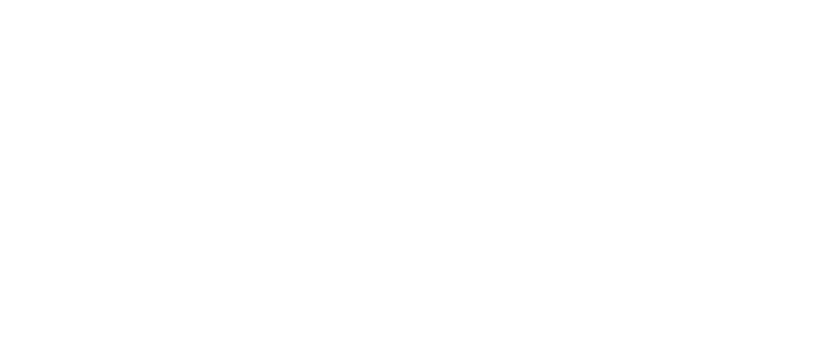
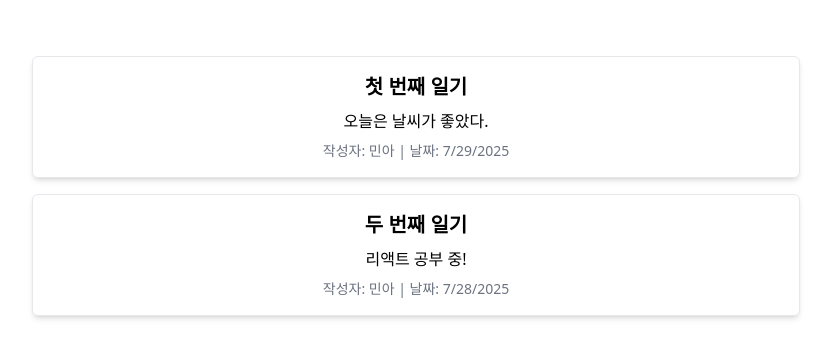
Before and after one commit to mina-dong/side-diary, a React (Vite) app in the folder frontend/: page /diaries in a window 1280 px wide. Before the commit this address had no page. Shown: the top 358 px of the page, without its empty margins (224-1055 px from the left). Built offline with nearby package versions, Linux system fonts and the light colour scheme.

Commit message:
feat: 다이어리 리스트 불러오기

```diff
--- a/frontend/src/App.jsx
+++ b/frontend/src/App.jsx
@@ -5,6 +5,7 @@
 
 import Login from './pages/Login';
 import Register from './pages/Resgister';
+import DiaryList from './pages/DiaryList';
 
 function App() {
   return (
@@ -12,6 +13,7 @@
       <Routes>
         <Route path="/login" element={<Login/>} />
         <Route path="/register" element={<Register/>} />
+        <Route path="/diaries" element={<DiaryList/>} />
       </Routes>
     </BrowserRouter>
   )
--- /dev/null
+++ b/frontend/src/api/diary.js
@@ -0,0 +1,6 @@
+import axios from 'axios';
+
+export const getDiaryList = async ()=>{
+    const response = await axios.get('/api/diary');
+    return response.data
+}
--- /dev/null
+++ b/frontend/src/componets/DiaryCard.jsx
@@ -0,0 +1,11 @@
+export default function DiaryCard({ diary }) {
+  return (
+    <div className="border rounded-md p-4 shadow-md mb-4">
+      <h3 className="text-xl font-semibold mb-2">{diary.title}</h3>
+      <p className="mb-2">{diary.content}</p>
+      <div className="text-sm text-gray-500">
+        작성자: {diary.nickname} | 날짜: {new Date(diary.createAt).toLocaleDateString()}
+      </div>
+    </div>
+  );
+}
--- /dev/null
+++ b/frontend/src/pages/DiaryList.jsx
@@ -0,0 +1,56 @@
+import { useEffect, useState } from 'react';
+import { getDiaryList } from '../api/diary';
+import DiaryCard from '../componets/DiaryCard';
+
+// 더미데이터
+const dummyDiaries = [
+  {
+    id: 1,
+    title: "첫 번째 일기",
+    content: "오늘은 날씨가 좋았다.",
+    nickname: "민아",
+    createAt: "2025-07-29T12:00:00"
+  },
+  {
+    id: 2,
+    title: "두 번째 일기",
+    content: "리액트 공부 중!",
+    nickname: "민아",
+    createAt: "2025-07-28T15:30:00"
+  }
+];
+
+function DiaryList() {
+    const [diaries, setDiaries] = useState([]);
+
+    useEffect(()=>{
+        const fetchDiaries = async () => {
+            try {
+                const useDummy = true; // api인지 더미인지 선택
+
+                if(useDummy) {setDiaries(dummyDiaries);}
+                else{
+                const data = await getDiaryList();
+                setDiaries(data);
+                }
+            }catch (err) {
+                alert('다이어리 목록 실패')
+            }
+        };
+        fetchDiaries();
+    }, [])
+
+
+
+  return (
+    <div className='max-w-3xl mx-auto mt-6'>
+        {diaries.length === 0 ?
+         (<p className='text-center text-gray-500'> 작성된 다이어리 없음</p>)
+        :
+        (diaries.map((diary)=> <DiaryCard key={diary.id} diary={diary}/>))}
+
+    </div>
+  )
+}
+
+export default DiaryList
```
